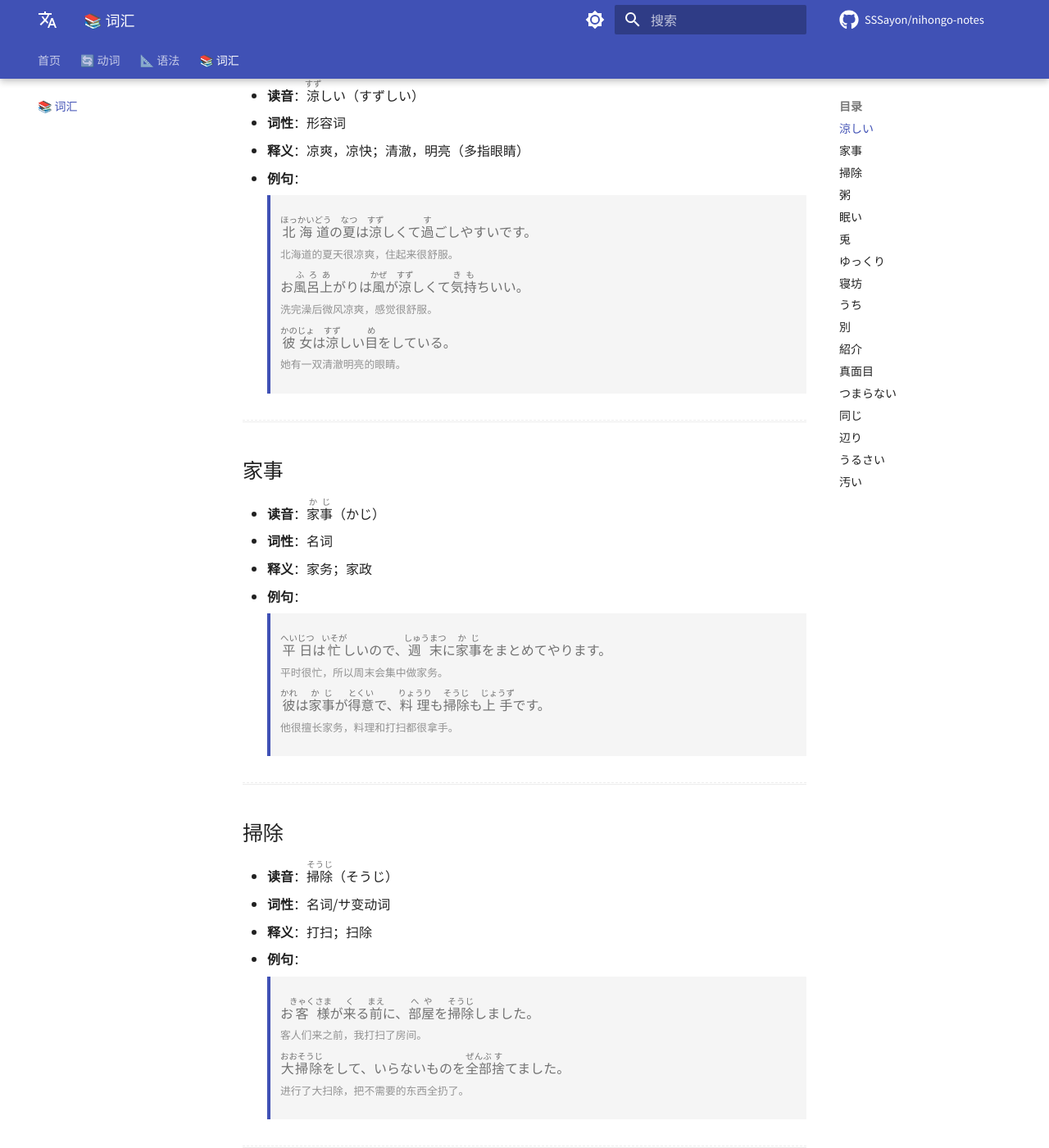
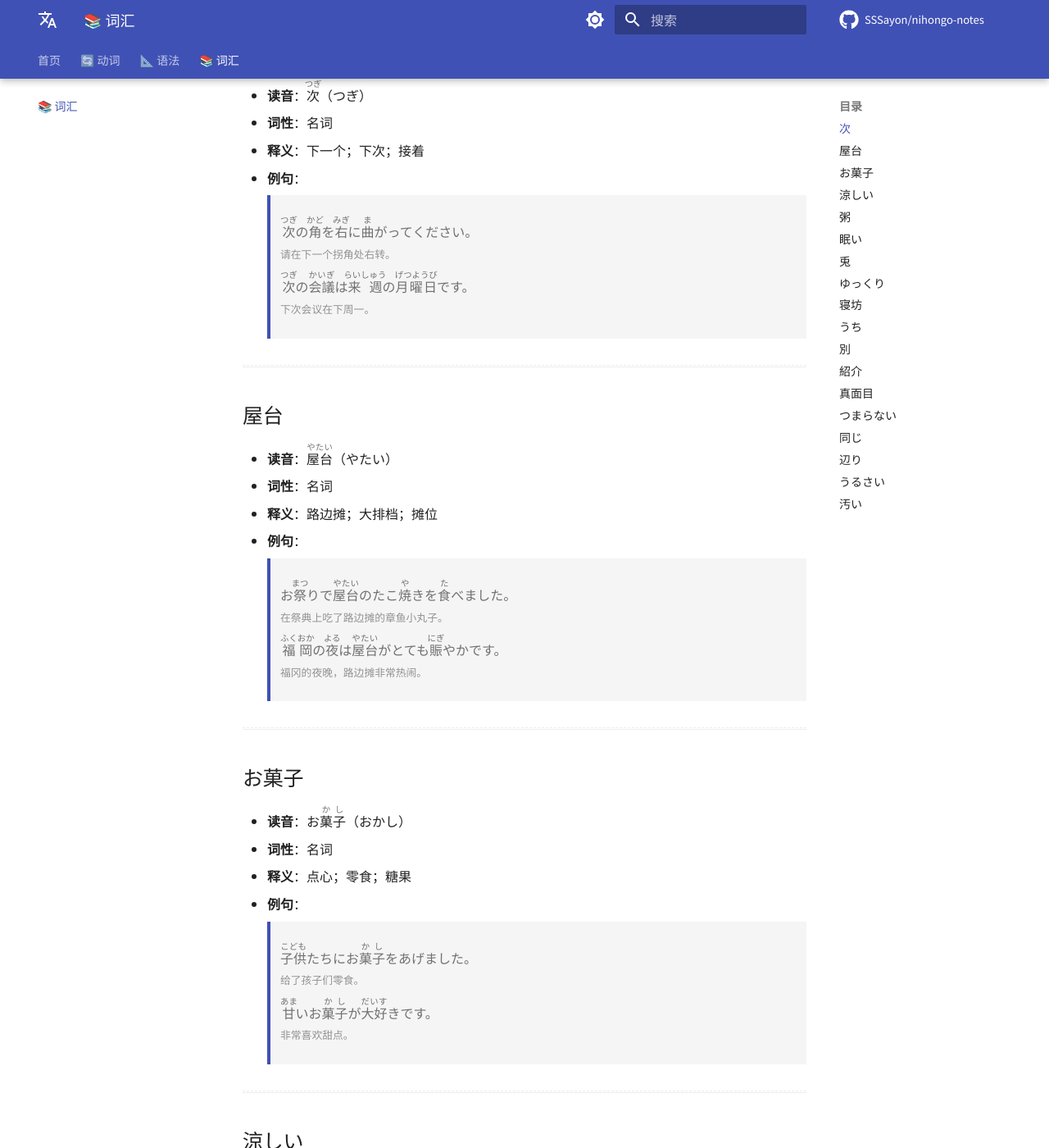
Before and after one commit to SSSayon/nihongo-notes, an MkDocs documentation site: the page built from docs/vocabulary.md, in a window 1280 px wide and 1400 px high, scrolled down 317 px. Shown: the whole window at 82% size. Built offline with MkDocs 1.6.1 and Material for MkDocs 9.7.7, drawn with Linux system fonts in a browser that asks for light colours; comment, search, counter and statistics services are not loaded.

Commit message:
chore: update site content

```diff
--- a/docs/vocabulary.md
+++ b/docs/vocabulary.md
@@ -2,7 +2,67 @@
 
 记录名词、形容词等词汇。
 
-共 **17** 个词汇
+共 **18** 个词汇
+
+---
+
+## 次
+
+- **读音**：<ruby>次<rt>つぎ</rt></ruby>（つぎ）
+- **词性**：名词
+- **释义**：下一个；下次；接着
+
+- **例句**：
+
+    > <div class="example-box">
+    > <ruby>次<rt>つぎ</rt></ruby>の<ruby>角<rt>かど</rt></ruby>を<ruby>右<rt>みぎ</rt></ruby>に<ruby>曲<rt>ま</rt></ruby>がってください。
+    > <br><small>请在下一个拐角处右转。</small>
+    > </div>
+
+    > <div class="example-box">
+    > <ruby>次<rt>つぎ</rt></ruby>の<ruby>会議<rt>かいぎ</rt></ruby>は<ruby>来週<rt>らいしゅう</rt></ruby>の<ruby>月曜日<rt>げつようび</rt></ruby>です。
+    > <br><small>下次会议在下周一。</small>
+    > </div>
+
+---
+
+## 屋台
+
+- **读音**：<ruby>屋台<rt>やたい</rt></ruby>（やたい）
+- **词性**：名词
+- **释义**：路边摊；大排档；摊位
+
+- **例句**：
+
+    > <div class="example-box">
+    > お<ruby>祭<rt>まつ</rt></ruby>りで<ruby>屋台<rt>やたい</rt></ruby>のたこ<ruby>焼<rt>や</rt></ruby>きを<ruby>食<rt>た</rt></ruby>べました。
+    > <br><small>在祭典上吃了路边摊的章鱼小丸子。</small>
+    > </div>
+
+    > <div class="example-box">
+    > <ruby>福岡<rt>ふくおか</rt></ruby>の<ruby>夜<rt>よる</rt></ruby>は<ruby>屋台<rt>やたい</rt></ruby>がとても<ruby>賑<rt>にぎ</rt></ruby>やかです。
+    > <br><small>福冈的夜晚，路边摊非常热闹。</small>
+    > </div>
+
+---
+
+## お菓子
+
+- **读音**：お<ruby>菓子<rt>かし</rt></ruby>（おかし）
+- **词性**：名词
+- **释义**：点心；零食；糖果
+
+- **例句**：
+
+    > <div class="example-box">
+    > <ruby>子供<rt>こども</rt></ruby>たちにお<ruby>菓子<rt>かし</rt></ruby>をあげました。
+    > <br><small>给了孩子们零食。</small>
+    > </div>
+
+    > <div class="example-box">
+    > <ruby>甘<rt>あま</rt></ruby>いお<ruby>菓子<rt>かし</rt></ruby>が<ruby>大好<rt>だいす</rt></ruby>きです。
+    > <br><small>非常喜欢甜点。</small>
+    > </div>
 
 ---
 
@@ -27,46 +87,6 @@
     > <div class="example-box">
     > <ruby>彼女<rt>かのじょ</rt></ruby>は<ruby>涼<rt>すず</rt></ruby>しい<ruby>目<rt>め</rt></ruby>をしている。
     > <br><small>她有一双清澈明亮的眼睛。</small>
-    > </div>
-
----
-
-## 家事
-
-- **读音**：<ruby>家事<rt>かじ</rt></ruby>（かじ）
-- **词性**：名词
-- **释义**：家务；家政
-
-- **例句**：
-
-    > <div class="example-box">
-    > <ruby>平日<rt>へいじつ</rt></ruby>は<ruby>忙<rt>いそが</rt></ruby>しいので、<ruby>週末<rt>しゅうまつ</rt></ruby>に<ruby>家事<rt>かじ</rt></ruby>をまとめてやります。
-    > <br><small>平时很忙，所以周末会集中做家务。</small>
-    > </div>
-
-    > <div class="example-box">
-    > <ruby>彼<rt>かれ</rt></ruby>は<ruby>家事<rt>かじ</rt></ruby>が<ruby>得意<rt>とくい</rt></ruby>で、<ruby>料理<rt>りょうり</rt></ruby>も<ruby>掃除<rt>そうじ</rt></ruby>も<ruby>上手<rt>じょうず</rt></ruby>です。
-    > <br><small>他很擅长家务，料理和打扫都很拿手。</small>
-    > </div>
-
----
-
-## 掃除
-
-- **读音**：<ruby>掃除<rt>そうじ</rt></ruby>（そうじ）
-- **词性**：名词/サ变动词
-- **释义**：打扫；扫除
-
-- **例句**：
-
-    > <div class="example-box">
-    > お<ruby>客<rt>きゃく</rt></ruby><ruby>様<rt>さま</rt></ruby>が<ruby>来<rt>く</rt></ruby>る<ruby>前<rt>まえ</rt></ruby>に、<ruby>部屋<rt>へや</rt></ruby>を<ruby>掃除<rt>そうじ</rt></ruby>しました。
-    > <br><small>客人们来之前，我打扫了房间。</small>
-    > </div>
-
-    > <div class="example-box">
-    > <ruby>大掃除<rt>おおそうじ</rt></ruby>をして、いらないものを<ruby>全部<rt>ぜんぶ</rt></ruby><ruby>捨<rt>す</rt></ruby>てました。
-    > <br><small>进行了大扫除，把不需要的东西全扔了。</small>
     > </div>
 
 ---
```
Also changed, not shown: docs/index.md (+4 -4 lines), docs/verbs.md (+1 -41 lines), 2 other files.
